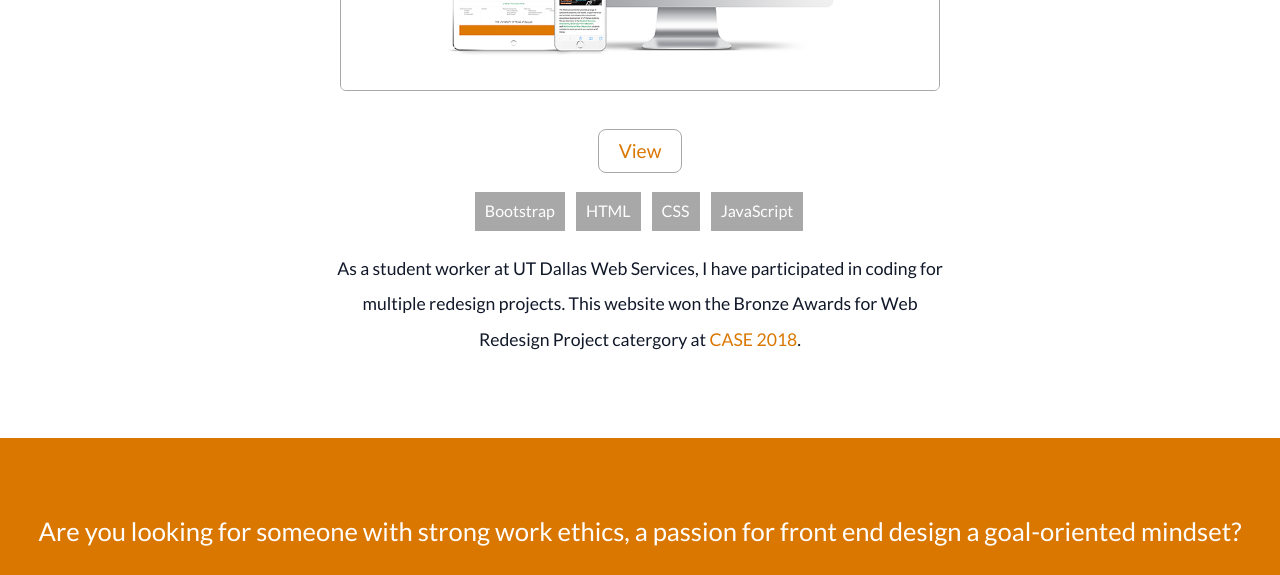
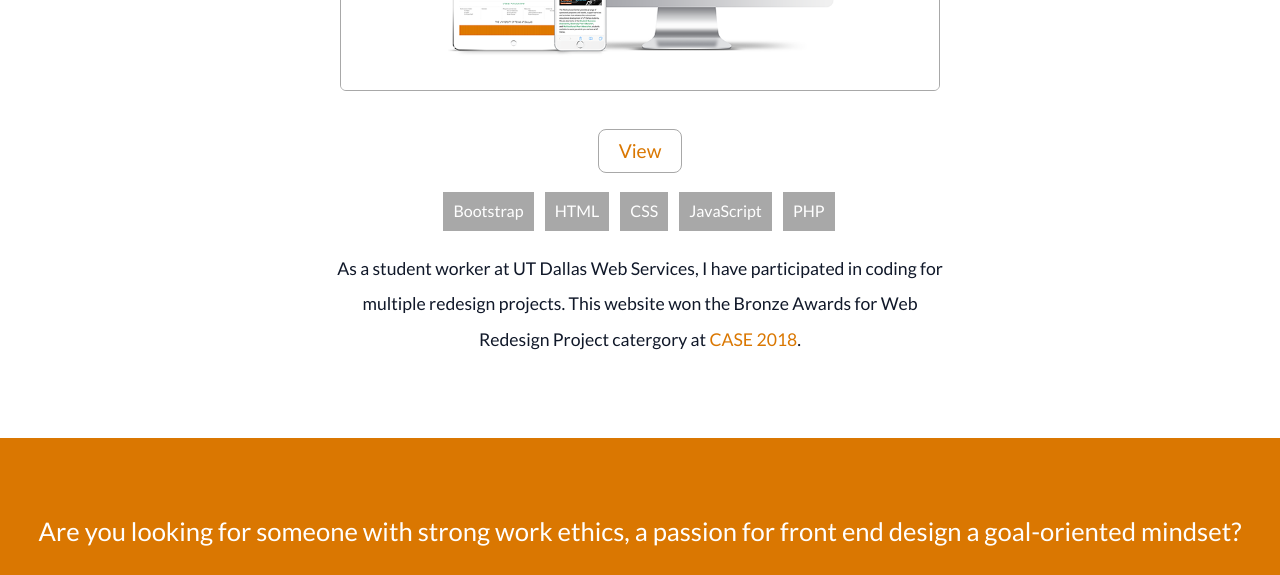
Before and after one commit to tqmai04/portfolio, a website: page app/index.html in a window 1280 px wide. Shown: the part 2555-3130 px from the top of the page. Drawn offline with Linux system fonts and the light colour scheme.

Commit message:
final v5

```diff
--- a/app/index.html
+++ b/app/index.html
@@ -100,6 +100,7 @@
       <li>HTML</li>
       <li>CSS</li>
       <li>JavaScript</li>
+      <li>PHP</li>
     </ul>
     <p>As a student worker at UT Dallas Web Services, I have participated in coding for multiple redesign projects. This website won the Bronze Awards for Web Redesign Project catergory at <a href="http://www.case.org/Awards.html">CASE 2018</a>.</p>
 
```
Also changed, not shown: docs/index.html (+1 -0 lines).
